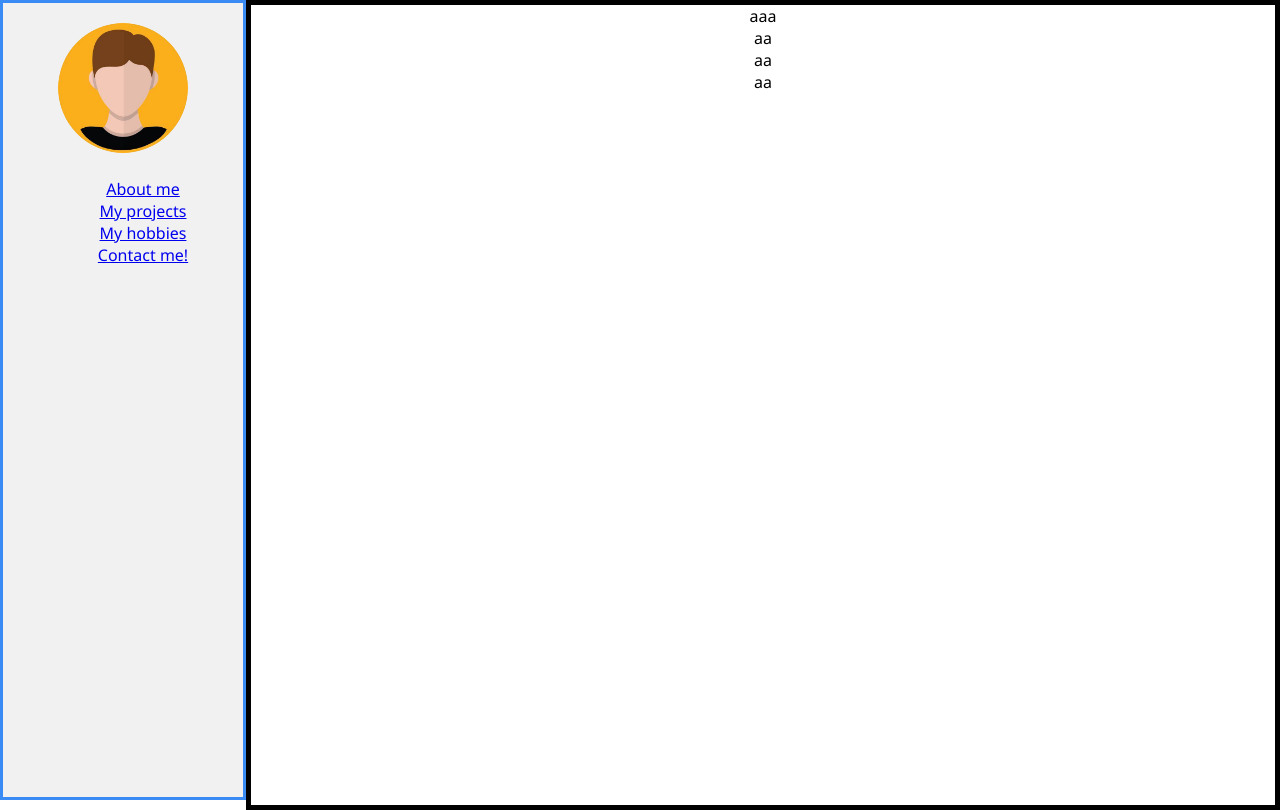
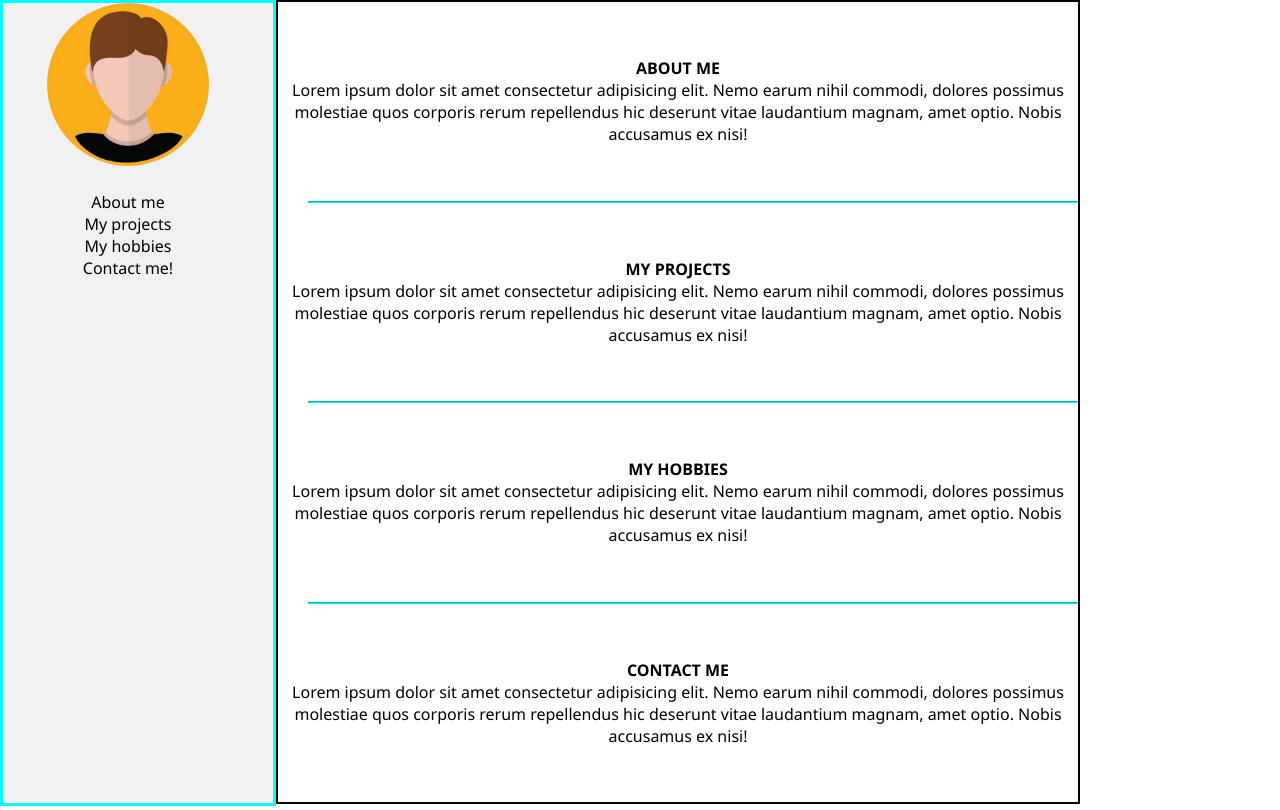
Before and after one commit to Arquiel-SS/gabrielSS.github.io, a plain HTML site: page index.html in a window 1280 px wide. Drawn offline with Linux system fonts and the light colour scheme.

Commit message:
Estructura muy básica implementada

```diff
--- a/index.html
+++ b/index.html
@@ -1,11 +1,13 @@
 <!DOCTYPE html>
 <html lang="en">
+
 <head>
     <meta charset="UTF-8">
     <meta name="viewport" content="width=device-width, initial-scale=1.0">
     <title>Document</title>
     <link rel="stylesheet" href="styles.css">
 </head>
+
 <body>
     <div class="sidebar">
         <div class="sidebar_content">
@@ -22,22 +24,45 @@
     </div>
 
     <section class="main">
-        <div class="about_me" id="about_me">
-            aaa
+        <div class="about_me content" id="about_me">
+            <h1>ABOUT ME</h1>
+
+            <p>Lorem ipsum dolor sit amet consectetur adipisicing elit. Nemo earum nihil commodi, dolores possimus
+                molestiae quos corporis rerum repellendus hic deserunt vitae laudantium magnam, amet optio. Nobis
+                accusamus ex nisi!</p>
         </div>
 
-        <div class="my_projects" id="my_projects">
-            aa
+        <hr>
+
+        <div class="my_projects content" id="my_projects">
+            <h1>MY PROJECTS</h1>
+
+            <p>Lorem ipsum dolor sit amet consectetur adipisicing elit. Nemo earum nihil commodi, dolores possimus
+                molestiae quos corporis rerum repellendus hic deserunt vitae laudantium magnam, amet optio. Nobis
+                accusamus ex nisi!</p>
         </div>
 
-        <div class="my_hobbies" id="my_hobbies">
-            aa
+        <hr>
+
+        <div class="my_hobbies content" id="my_hobbies">
+            <h1>MY HOBBIES</h1>
+
+            <p>Lorem ipsum dolor sit amet consectetur adipisicing elit. Nemo earum nihil commodi, dolores possimus
+                molestiae quos corporis rerum repellendus hic deserunt vitae laudantium magnam, amet optio. Nobis
+                accusamus ex nisi!</p>
         </div>
 
-        <div class="contact_me" id="contact_me"></div>
-            aa
+        <hr>
+
+        <div class="contact_me content" id="contact_me">
+            <h1>CONTACT ME</h1>
+
+            <p>Lorem ipsum dolor sit amet consectetur adipisicing elit. Nemo earum nihil commodi, dolores possimus
+                molestiae quos corporis rerum repellendus hic deserunt vitae laudantium magnam, amet optio. Nobis
+                accusamus ex nisi!</p>
         </div>
 
     </section>
 </body>
+
 </html>
--- a/styles.css
+++ b/styles.css
@@ -3,6 +3,8 @@
     font-size: 16px;
     margin: 0;
     list-style-type: none;
+    padding: 0;
+
 }
 
 body {
@@ -10,21 +12,40 @@ body {
 
 }
 
+hr {
+    margin-left: 30px;
+    border-color: aqua;
+    animation: forwards .5s ease;
+
+}
+
+a {
+    color: black;
+    text-decoration: none;
+}
+
+.sidebar a:hover {
+    color: rgb(21, 207, 207);
+    transition: 0.2s linear;
+
+}
+
 html, body {
-    height: 100%;
+    height: 100lvh;
 }
 
 .sidebar {
+    height: 100vh;
     width: 250px;
     background-color: #f2f1f1;
     color: white;
-    padding: 20px;
+    padding-right: 20px;
     display: flex;
     flex-direction: column;
     justify-content: space-between;
     text-align: center;
     text-decoration: none;
-    border: 3px rgb(59, 139, 244) solid;
+    border: 3px aqua solid;
 
 }
 
@@ -36,9 +57,20 @@ html, body {
 }
 
 .main {
-    border: 5px solid ;
-    width: 100%;
-    text-align: center;
     height: 100%;
+    display: flex;
+    flex-direction: column;
+    border: 2px solid ;
+    width: 100vh;
 
 }
+
+.content {
+    flex: 1;
+    display: flex;
+    flex-direction: column;
+    justify-content: center;
+    text-align: center;
+    align-items: center;
+
+}
```
